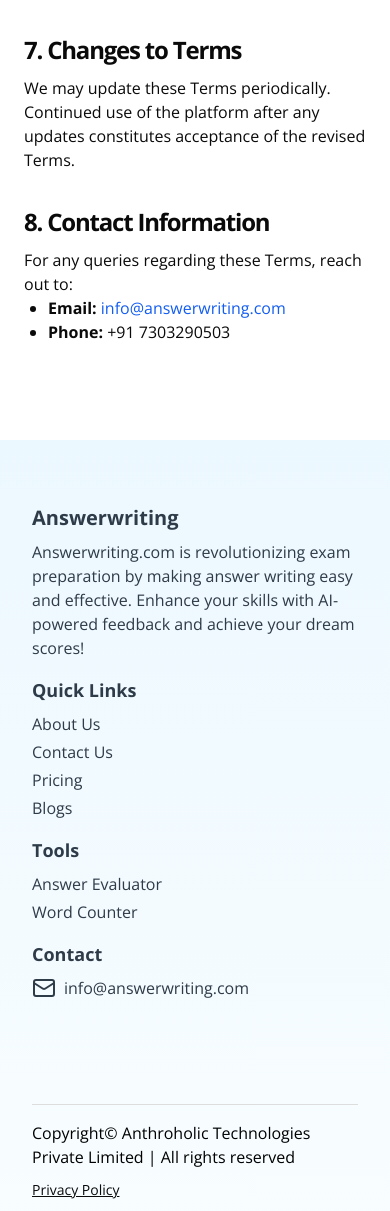
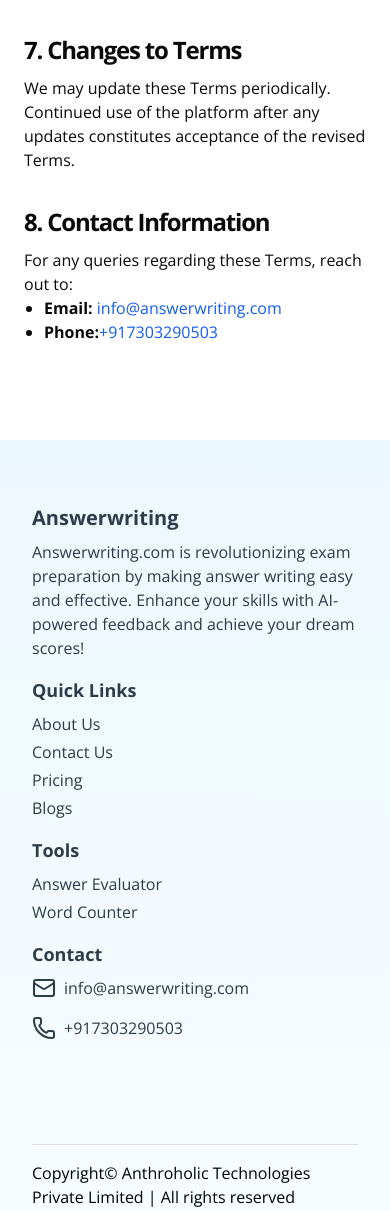
Before and after one commit to anthroholictechnologies/answerwriting, a Next.js app: page /terms in a window 390 px wide. Shown: the part 2116-3327 px from the top of the page. Built offline with nearby package versions, Linux system fonts and the light colour scheme; no server answers.

Commit message:
fix:add phone number for contact

```diff
--- a/src/app/(misc)/privacy/page.tsx
+++ b/src/app/(misc)/privacy/page.tsx
@@ -3,7 +3,9 @@ import Container from "answerwriting/components/misc/misc_container";
 import Footer from "answerwriting/components/react-common/header_footer/unauth_footer";
 import Header from "answerwriting/components/react-common/header_footer/unauth_header";
 import ImpactSpan from "answerwriting/components/react-common/impact-span";
+import { COMPANY_EMAIL, COMPANY_PHONE_NUMBER } from "answerwriting/config";
 import Image from "next/image";
+import Link from "next/link";
 const PPHeading = ({ heading }: { heading: string }) => {
   return (
     <h2 className="text-[1.5rem] tracking-tighter font-bold mb-2">{heading}</h2>
@@ -127,14 +129,20 @@ export default async function PrivacyPolicy() {
                 <li>
                   <strong> Email: </strong>
                   <a
-                    href="mailto:info@answerwriting.com"
+                    href={`mailto:${COMPANY_EMAIL}`}
                     className="text-primary-dark"
                   >
-                    info@answerwriting.com
+                    {COMPANY_EMAIL}
                   </a>
                 </li>
                 <li>
-                  <strong>Phone:</strong> +91 7303290503
+                  <strong>Phone:</strong>
+                  <Link
+                    href={`tel:${COMPANY_PHONE_NUMBER}`}
+                    className="text-primary-dark"
+                  >
+                    {COMPANY_PHONE_NUMBER}
+                  </Link>
                 </li>
               </ul>
             </div>
--- a/src/app/(misc)/terms/page.tsx
+++ b/src/app/(misc)/terms/page.tsx
@@ -5,6 +5,7 @@ import ImpactSpan from "answerwriting/components/react-common/impact-span";
 import Link from "next/link";
 import Image from "next/image";
 import { auth } from "answerwriting/auth";
+import { COMPANY_EMAIL, COMPANY_PHONE_NUMBER } from "answerwriting/config";
 
 const PPHeading = ({ heading }: { heading: string }) => {
   return (
@@ -151,19 +152,24 @@ export default async function TermsOfServices() {
             <div>
               <PPHeading heading="8. Contact Information" />
               <p>For any queries regarding these Terms, reach out to:</p>
-              <ul className="list-disc pl-6">
+              <ul className="list-disc ml-5">
                 <li>
-                  <strong>Email:</strong>{" "}
-                  <Link
-                    href="mailto:info@answerwriting.com"
+                  <strong> Email: </strong>
+                  <a
+                    href={`mailto:${COMPANY_EMAIL}`}
                     className="text-primary-dark"
                   >
-                    info@answerwriting.com
+                    {COMPANY_EMAIL}
+                  </a>
+                </li>
+                <li>
+                  <strong>Phone:</strong>
+                  <Link
+                    href={`tel:${COMPANY_PHONE_NUMBER}`}
+                    className="text-primary-dark"
+                  >
+                    {COMPANY_PHONE_NUMBER}
                   </Link>
-                </li>
-
-                <li>
-                  <strong>Phone:</strong> +91 7303290503
                 </li>
               </ul>
             </div>
--- a/src/components/react-common/header_footer/unauth_footer.tsx
+++ b/src/components/react-common/header_footer/unauth_footer.tsx
@@ -1,5 +1,5 @@
 import React from "react";
-import { MailIcon } from "lucide-react";
+import { MailIcon, PhoneIcon } from "lucide-react";
 import Telegram from "../icons/telegram";
 import Youtube from "../icons/youtube";
 import Ig from "../icons/instagram";
@@ -7,6 +7,7 @@ import Link from "next/link";
 import { ApiRoutePaths } from "answerwriting/types/general.types";
 import {
   COMPANY_EMAIL,
+  COMPANY_PHONE_NUMBER,
   FACEBOOK_URL,
   IG_URL,
   TELEGRAM_URL,
@@ -35,6 +36,7 @@ const footerData = {
   ],
   contact: {
     email: COMPANY_EMAIL,
+    phone: COMPANY_PHONE_NUMBER,
   },
   policies: [
     { label: "Privacy Policy", href: ApiRoutePaths.PAGE_PRIVACY_POLICY },
@@ -110,6 +112,15 @@ const Footer = () => {
                 {footerData.contact.email}
               </Link>
             </div>
+            <div className="flex gap-2">
+              <PhoneIcon className="hover:text-primary-dark" />
+              <Link
+                className="flex text-md hover:text-primary-dark mb-2"
+                href={`tel:${footerData.contact.phone}`}
+              >
+                {footerData.contact.phone}
+              </Link>
+            </div>
           </div>
         </div>
       </div>
--- a/src/config.ts
+++ b/src/config.ts
@@ -47,6 +47,7 @@ export const MAX_FORGET_PASSWORD_REQUEST_ALLOWED_IN_A_DAY = 3;
 export const COMPANY_NAME = "answerwriting.com";
 
 export const COMPANY_EMAIL = "info@answerwriting.com";
+export const COMPANY_PHONE_NUMBER = "+917303290503";
 
 export const TELEGRAM_URL = "https://t.me/answerwritingpro";
 export const YOUTUBE_URL = "https://youtube.com/@answerwritingpro";
```
